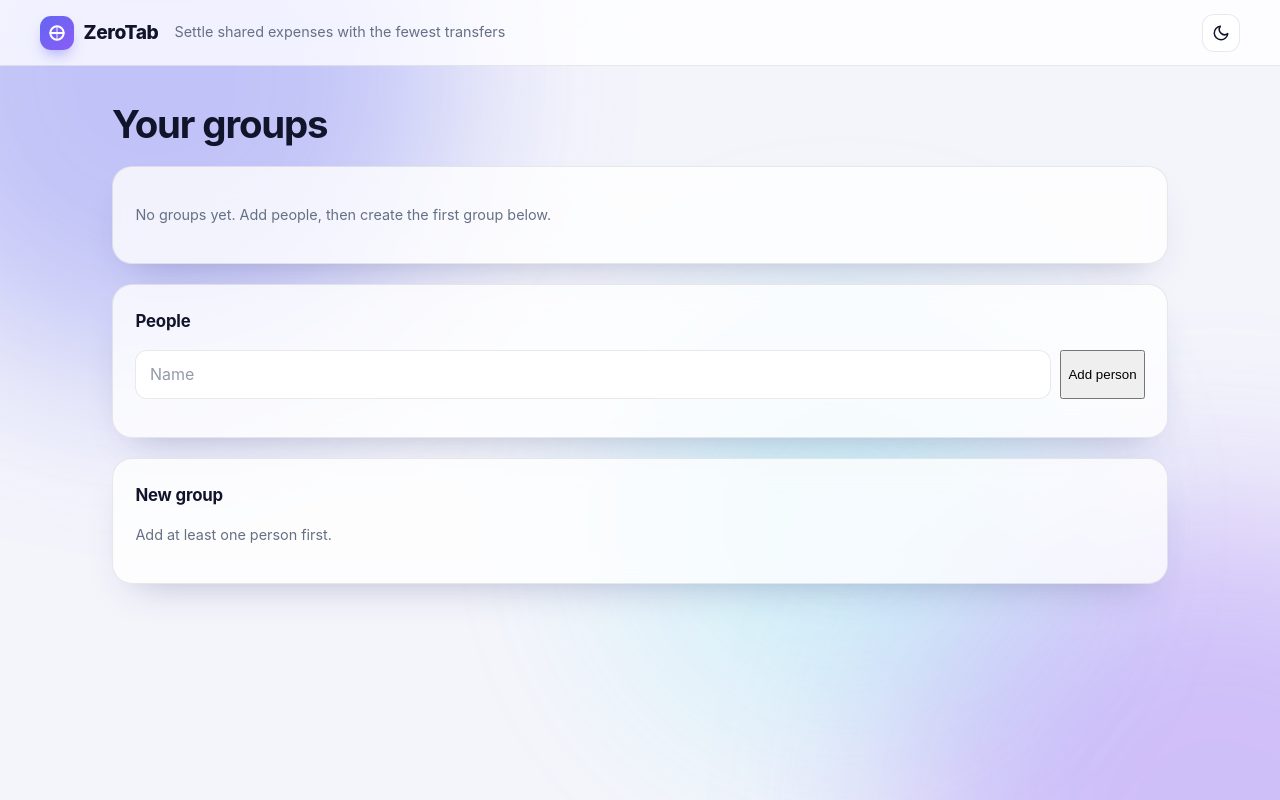
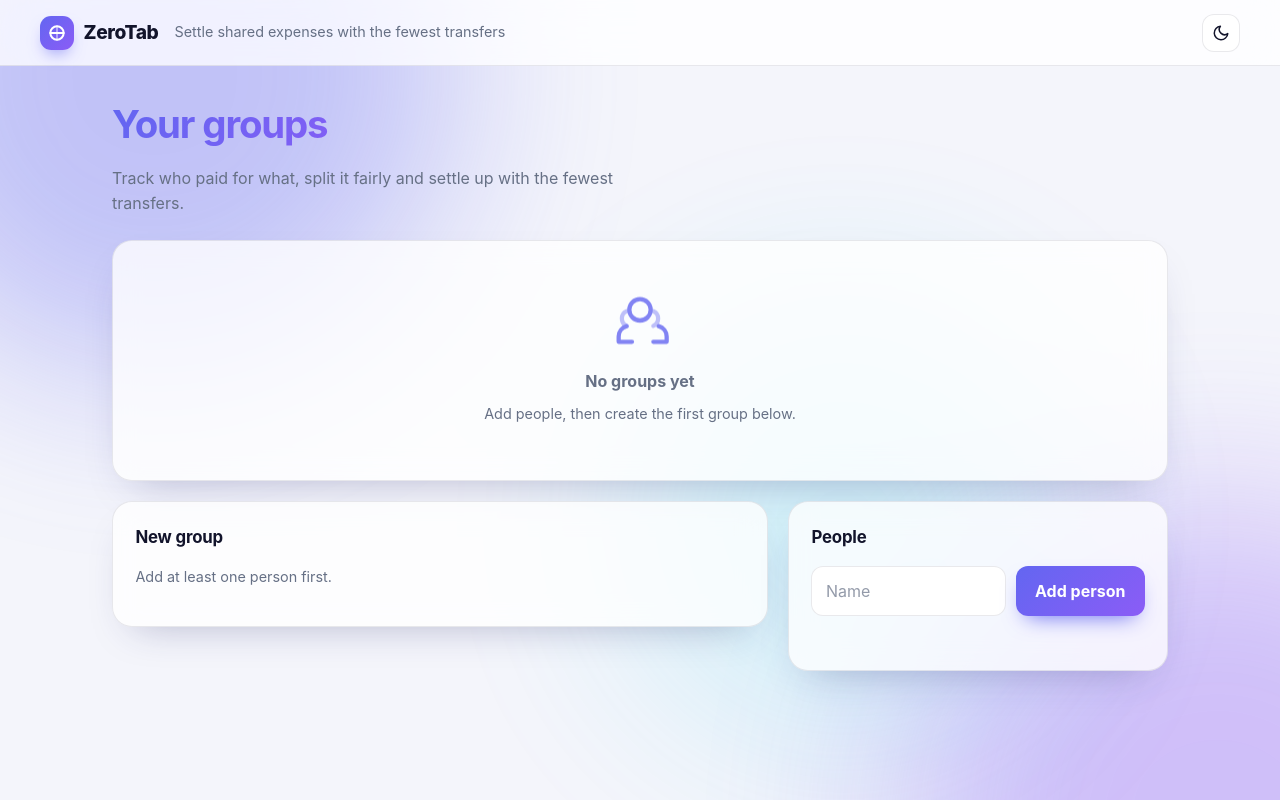
Before and after one commit to Andrii418/zerotab, a FastAPI app: page /ui in a window 1280 px wide. Run offline with FastAPI, Linux system fonts and the light colour scheme; data that the repository does not hold is empty.

Commit message:
Redesign index page

```diff
--- a/app/templates/index.html
+++ b/app/templates/index.html
@@ -1,53 +1,76 @@
 {% extends "base.html" %}
 
 {% block content %}
-<h1>Your groups</h1>
-
-<section class="card">
-  {% if groups %}
-  <ul class="group-list">
-    {% for group in groups %}
-    <li>
-      <a href="/ui/groups/{{ group.id }}">{{ group.name }}</a>
-      <span class="muted">· {{ group.members|length }} members</span>
-    </li>
-    {% endfor %}
-  </ul>
-  {% else %}
-  <p class="muted">No groups yet. Add people, then create the first group below.</p>
-  {% endif %}
+<section class="hero reveal">
+  <div>
+    <h1 class="gradient-text">Your groups</h1>
+    <p>Track who paid for what, split it fairly and settle up with the fewest transfers.</p>
+  </div>
 </section>
 
-<section class="card">
-  <h2>People</h2>
-  <form method="post" action="/ui/people" class="inline-form">
-    <input name="name" placeholder="Name" required maxlength="100" aria-label="Person name">
-    <button type="submit">Add person</button>
-  </form>
-  <ul class="chips">
-    {% for person in people %}<li>{{ person.name }}</li>{% endfor %}
-  </ul>
+{% if groups %}
+<div class="group-grid">
+  {% for group in groups %}
+  <a class="group-card reveal" href="/ui/groups/{{ group.id }}">
+    <strong>{{ group.name }}</strong>
+    <div class="meta">
+      <span class="avatar-stack">
+        {% for member in group.members[:4] %}
+        <span class="avatar sm" data-avatar="{{ member.name }}">{{ member.name[:1]|upper }}</span>
+        {% endfor %}
+      </span>
+      <span class="muted">{{ group.members|length }} members</span>
+    </div>
+  </a>
+  {% endfor %}
+</div>
+{% else %}
+<section class="card reveal">
+  <div class="empty">
+    <svg viewBox="0 0 24 24" fill="none" stroke="currentColor" stroke-width="1.6" stroke-linecap="round" stroke-linejoin="round"><path d="M17 20h5v-2a4 4 0 0 0-3-3.87M9 20H4v-2a4 4 0 0 1 3-3.87M12 12a4 4 0 1 0 0-8 4 4 0 0 0 0 8z"/><path d="M17 8.5a3 3 0 0 1 0 5.5M7 8.5a3 3 0 0 0 0 5.5" opacity=".5"/></svg>
+    <strong>No groups yet</strong>
+    <span class="muted">Add people, then create the first group below.</span>
+  </div>
 </section>
+{% endif %}
 
-<section class="card">
+<div class="layout">
+  <section class="card reveal">
     <h2>New group</h2>
     {% if people %}
     <form method="post" action="/ui/groups" class="stack">
       <label>Group name
-      <input name="name" required maxlength="100">
+        <input name="name" required maxlength="100" placeholder="e.g. Weekend in the mountains">
       </label>
       <fieldset>
         <legend>Members</legend>
+        <div class="pill-grid">
           {% for person in people %}
-      <div class="participant">
-        <label><input type="checkbox" name="member_ids" value="{{ person.id }}"> {{ person.name }}</label>
+          <label class="pill">
+            <input type="checkbox" name="member_ids" value="{{ person.id }}">
+            <span>{{ person.name }}</span>
+          </label>
+          {% endfor %}
         </div>
-      {% endfor %}
       </fieldset>
-    <button type="submit">Create group</button>
+      <button type="submit" class="btn">Create group</button>
     </form>
     {% else %}
     <p class="muted">Add at least one person first.</p>
     {% endif %}
   </section>
+
+  <section class="card reveal">
+    <h2>People</h2>
+    <form method="post" action="/ui/people" class="inline-form">
+      <input name="name" placeholder="Name" required maxlength="100" aria-label="Person name">
+      <button type="submit" class="btn">Add person</button>
+    </form>
+    <ul class="chips" style="margin-top: 1rem;">
+      {% for person in people %}
+      <li class="chip"><span class="avatar sm" data-avatar="{{ person.name }}">{{ person.name[:1]|upper }}</span>{{ person.name }}</li>
+      {% endfor %}
+    </ul>
+  </section>
+</div>
 {% endblock %}
```
Lines whose indentation alone changed are shown as unchanged.
